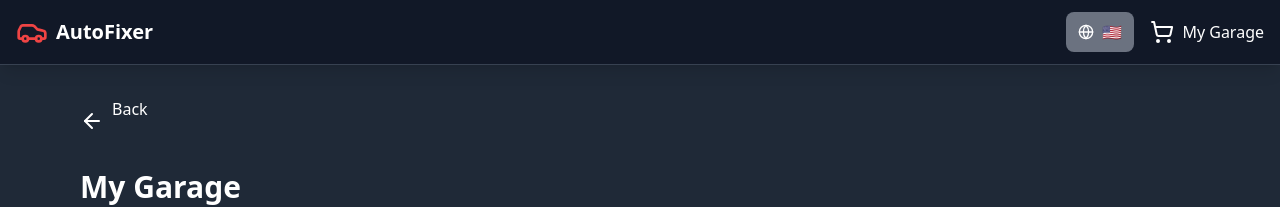
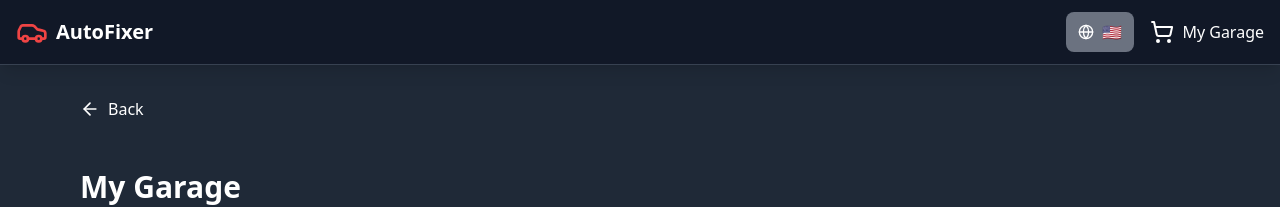
Before and after one commit to maxcottel24/AutoFixer, a React (Vite) app: page /garage in a window 1280 px wide. Shown: the top 207 px of the page. Built offline with nearby package versions, Linux system fonts and the light colour scheme.

Commit message:
fix: 🐛 fix the arrow on garage page and hover on cart btn

```diff
--- a/src/components/Navbar.tsx
+++ b/src/components/Navbar.tsx
@@ -23,10 +23,10 @@ export const Navbar: React.FC = () => {
             <LanguageSelector />
             <Link
               to="/garage"
-              className="flex items-center space-x-2 text-white hover:text-red-500 transition-colors relative"
+              className="flex items-center space-x-2 text-white hover:text-red-500 transition-colors relative group"
             >
-              <ShoppingCart className="h-6 w-6" />
-              <Text variant="myGarage">{t('navigation.garage')}</Text>
+              <ShoppingCart className="h-6 w-6 group-hover:text-red-500 transition-colors" />
+              <Text variant="myGarage" className="group-hover:text-red-500 transition-colors">{t('navigation.garage')}</Text>
               {cart.length > 0 && (
                 <div className="absolute -top-1 -right-4 bg-red-500 text-white text-xs font-bold rounded-full w-5 h-5 flex items-center justify-center">
                   {cart.length}
--- a/src/pages/GaragePage.tsx
+++ b/src/pages/GaragePage.tsx
@@ -60,10 +60,10 @@ export const GaragePage: React.FC = () => {
       <div className="max-w-6xl mx-auto px-4">
         <Link
           to="/"
-          className="mb-6 flex items-center gap-2 text-white hover:text-gray-300 transition-colors"
+          className="mb-6 flex items-start gap-2 text-white hover:text-gray-300 transition-colors group"
         >
-          <ArrowLeft size={24} />
-<Text variant="backButton">{t('garage.back')}</Text>
+          <ArrowLeft size={20} className="group-hover:text-gray-300 transition-colors flex-shrink-0 mt-0.5" />
+          <Text variant="backButton" className="group-hover:text-gray-300 transition-colors">{t('garage.back')}</Text>
         </Link>
 
         <Text variant="garageTitle" className="mb-8">{t('garage.title')}</Text>
```
